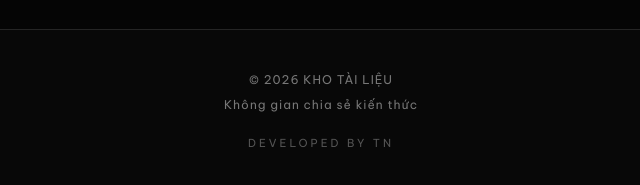
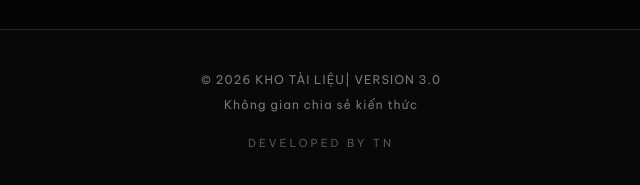
Before and after one commit to buitrongnhan10011-arch/kho-tai-lieu, a plain HTML site: page index.html in a window 1280 px wide. Shown: the part 837-1022 px from the top of the page, 319-959 px from the left. Drawn offline with nearby package versions, Linux system fonts and the light colour scheme; no server answers.

Commit message:
Update index.html

```diff
--- a/index.html
+++ b/index.html
@@ -73,7 +73,7 @@
 
     <!-- CHÂN TRANG -->
     <footer>
-        <p>© 2026 KHO TÀI LIỆU</p>
+        <p>© 2026 KHO TÀI LIỆU| VERSION 3.0</p>
         <p>Không gian chia sẻ kiến thức</p>
         <p class="developer">Developed by TN</p>
     </footer>
```
